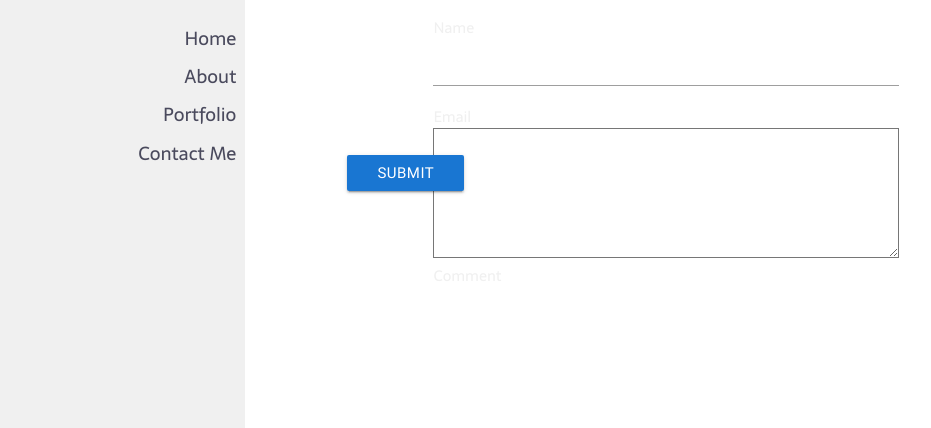
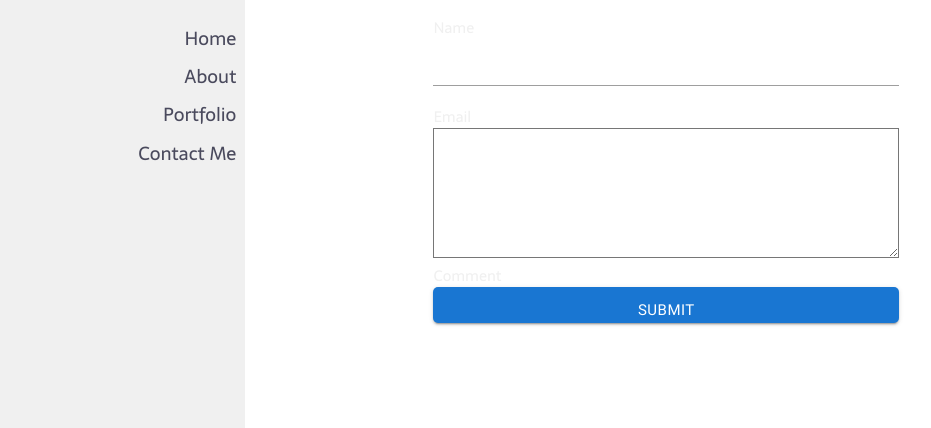
Before and after one commit to zmou21/Official-Portfolio-Page, a plain HTML site: page contact.html in a window 1280 px wide. Shown: the part 181-609 px from the top of the page, without its empty margins (11-942 px from the left). Drawn offline with nearby package versions, Linux system fonts and the light colour scheme.

Commit message:
updated ids for styling

```diff
--- a/contact.html
+++ b/contact.html
@@ -42,7 +42,7 @@
       </footer>
     </div>
 
-    <div id="right">
+    <div id="right-contact">
       <div class="container">
         <form class="contact" action="index.html" method="post">
           <input type="text" name="Joe Schmo">
@@ -51,8 +51,8 @@
           <label for="">Email</label>
           <textarea name="message" rows="24" cols="80"></textarea>
           <label for="">Comment</label>
+          <button type="button" name="button" class="btn waves-effect waves-light blue darken-2 submit-btn">Submit</button>
         </form>
-        <button type="button" name="button" class="btn waves-effect waves-light blue darken-2">Submit</button>
       </div>
     </div>
 
```
